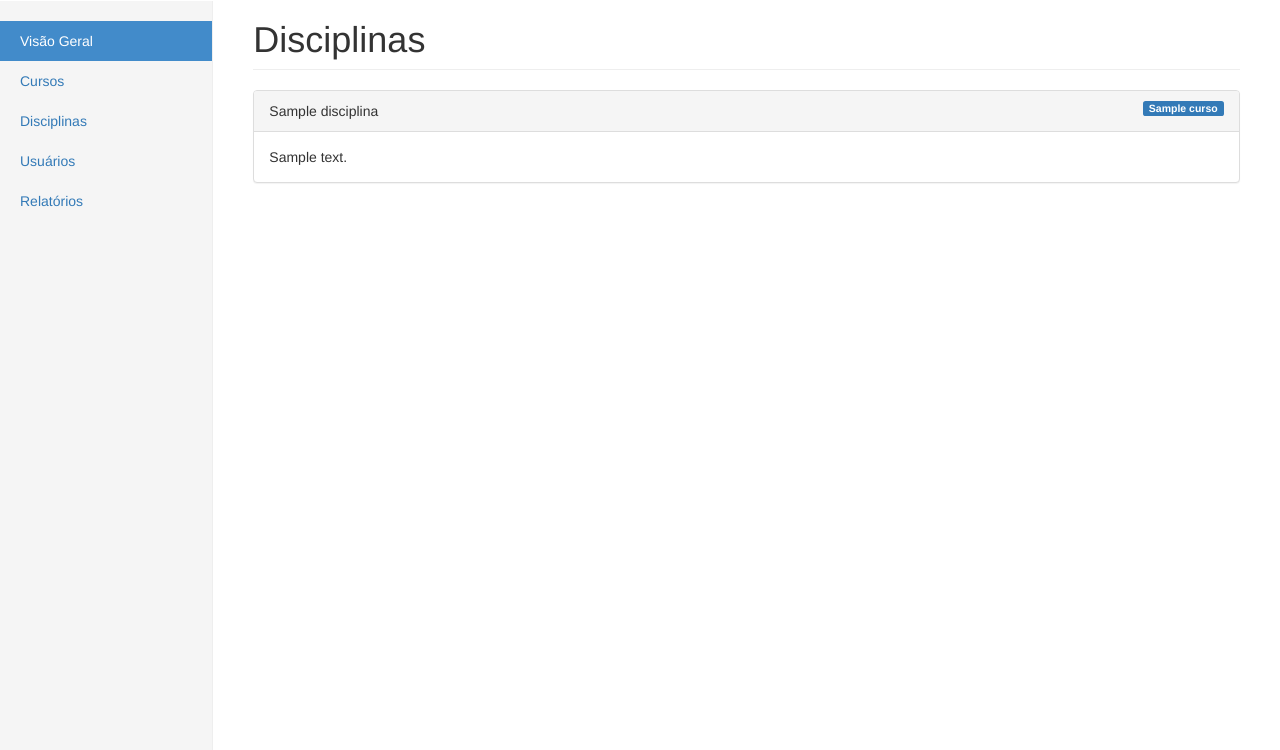
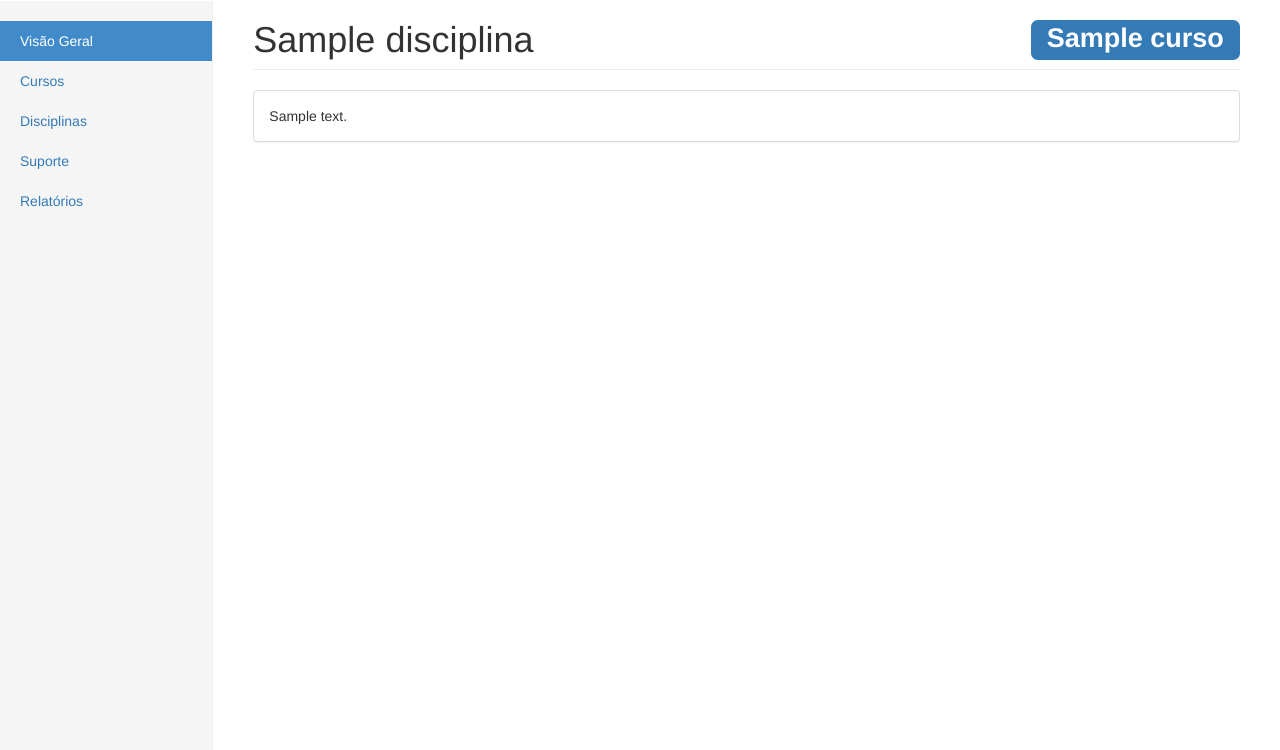
Before and after one commit to danielslz/ifacademy, a Django app: page /cursos/disciplinas/1/ in a window 1280 px wide. Shown: the part 50-800 px from the top of the page. Run offline with Django 3.2, Linux system fonts and the light colour scheme; tables that the repository leaves empty hold one stand-in row (values such as "Sample post"); parts of the project's set-up code (start-up, migrations or seed data) failed here and were passed over; some libraries are stand-ins or nearby versions.

Commit message:
Correção do h1 das páginas de detalhes

```diff
--- a/apps/comum/templates/base.html
+++ b/apps/comum/templates/base.html
@@ -52,7 +52,7 @@
             <li class="active"><a href="{% url 'inicio' %}">Visão Geral <span class="sr-only">(início)</span></a></li>
             <li><a href="{% url 'cursos' %}">Cursos</a></li>
             <li><a href="{% url 'disciplinas' %}">Disciplinas</a></li>
-            <li><a href="#">Usuários</a></li>
+            <li><a href="#">Suporte</a></li>
             <li><a href="#">Relatórios</a></li>
           </ul>
         </div>
--- a/apps/cursos/templates/cursos/curso_detalhes.html
+++ b/apps/cursos/templates/cursos/curso_detalhes.html
@@ -1,9 +1,8 @@
 {% extends "base.html" %}
 
 {% block principal %}
-<h1 class="page-header">Cursos</h1>
+<h1 class="page-header">{{ curso.titulo }}</h1>
 <div class="panel panel-default">
-  <div class="panel-heading">{{ curso.titulo }}</div>
   <div class="panel-body">
     {{ curso.descricao|linebreaksbr }}
 
--- a/apps/cursos/templates/cursos/disciplina_detalhes.html
+++ b/apps/cursos/templates/cursos/disciplina_detalhes.html
@@ -1,12 +1,11 @@
 {% extends "base.html" %}
 
 {% block principal %}
-<h1 class="page-header">Disciplinas</h1>
-<div class="panel panel-default">
-  <div class="panel-heading">
+<h1 class="page-header">
     {{ disciplina.titulo }}
     <span class="pull-right label label-primary">{{ disciplina.curso }}</span>
-  </div>
+</h1>
+<div class="panel panel-default">
   <div class="panel-body">
     {{ disciplina.descricao|linebreaksbr }}
   </div>
--- a/ifacademy/settings.py
+++ b/ifacademy/settings.py
@@ -77,7 +77,7 @@ DATABASES = {'default':  dj_database_url.config()}
 
 LANGUAGE_CODE = 'pt-br'
 
-TIME_ZONE = 'UTC'
+TIME_ZONE = 'America/Fortaleza'
 
 USE_I18N = True
 
```
